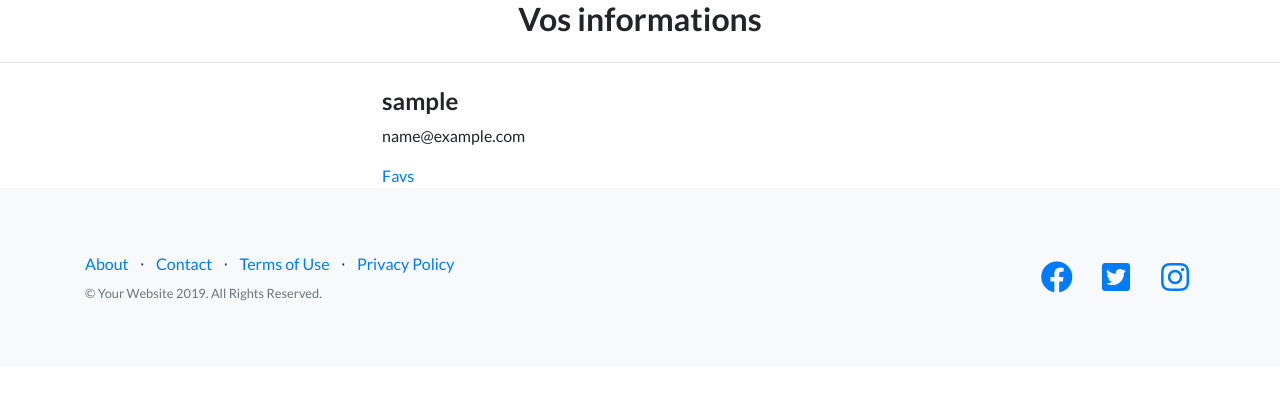
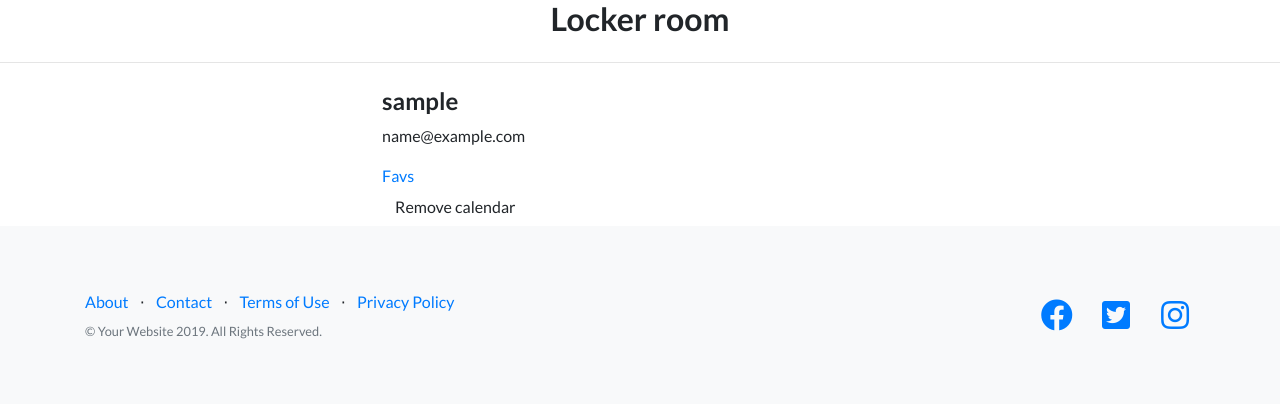
Before and after one commit to pabissonnier/nba_schedule_2_Google_Agenda, a Django app: page /profile/ in a window 1280 px wide. Shown: the part 72-476 px from the top of the page. Run offline with Django 3.2, Linux system fonts and the light colour scheme; the visitor is signed in with stand-in values (Sample User, id 1); some libraries are stand-ins or nearby versions.

Commit message:
Remove calendar feature successfully done

```diff
--- a/mainapp/static/mainapp/css/landing-page.css
+++ b/mainapp/static/mainapp/css/landing-page.css
@@ -138,7 +138,7 @@ li {
   display: inline-block;
 }
 
-input[type="checkbox"][id="teambox"] {
+input[type="checkbox"][id^="teambox"] {
   display: none;
 }
 
@@ -170,6 +170,8 @@ label:before {
 }
 
 label img {
+  height: 100px;
+  width: 100px;
   transition-duration: 0.2s;
   transform-origin: 50% 50%;
 }
--- a/nba_schedule/urls.py
+++ b/nba_schedule/urls.py
@@ -28,7 +28,7 @@ urlpatterns = [
     url(r'^accounts/', include('allauth.urls')),
     url(r'^logout/', auth_views.LogoutView.as_view(template_name='users/logout.html'), name='logout'),
     url(r'^profile/', user_views.profile, name='profile'),
-    #url(r'^favorite_product/$', user_views.favs, name='favorite_product'),
+    url(r'^remove-calendar/$', user_views.remove_calendar, name='remove-calendar'),
     url(r'^favs/', user_views.show_favs, name='show_favs'),
     url(r'^(?P<team_id>[0-9]+)/$', user_views.teams_detail, name='detail'),
     url(r'^players/(?P<player_id>[0-9]+)/$', user_views.player_detail, name='player-detail'),
--- a/templates/users/profile.html
+++ b/templates/users/profile.html
@@ -55,7 +55,7 @@
   <div class="content-section-profile">
     <div class="row justify-content-md-center">
         <div class="col-md-12 text-center">
-            <h2>Vos informations</h2>
+            <h2>Locker room</h2>
             <hr class="divider my-4">
         </div>
       </div>
@@ -67,6 +67,9 @@
                    <h4>{{ user.username }}</h4>
                     <p>{{ user.email }}</p>
                     <a href="/favs" id="favs">Favs</a>
+                    <form action='{%  url 'remove-calendar' %}'>
+                        <button name="defav-btn" type="submit" class="btn btn-tertiary btn-xs js-scroll-trigger">Remove calendar</button>
+                    </form>
                 </div>
             </div>
         </div>
--- a/users/views.py
+++ b/users/views.py
@@ -2,6 +2,9 @@ from django.shortcuts import render, redirect
 from django.contrib.auth.decorators import login_required
 from django.shortcuts import get_object_or_404
 from .team_datas import TeamInfos
+from mainapp.calendar_insertion import get_calendar_id, calendar_connection
+from django.contrib import messages
+
 import wikipedia
 
 from .models import Team, Player
@@ -61,3 +64,12 @@ def player_detail(request, player_id):
         return render(request, 'users/player_detail.html', context)
     else:
         pass
+
+
+@login_required()
+def remove_calendar(request):
+    service = calendar_connection()
+    calendar_id = get_calendar_id(service)
+    service.calendars().delete(calendarId=calendar_id).execute()
+    messages.success(request, f'NS2GC calendar successfully removed from your Google Calendar')
+    return redirect(request.META['HTTP_REFERER'])
```
Also changed, not shown: templates/mainapp/upload.html (+10 -10 lines).
